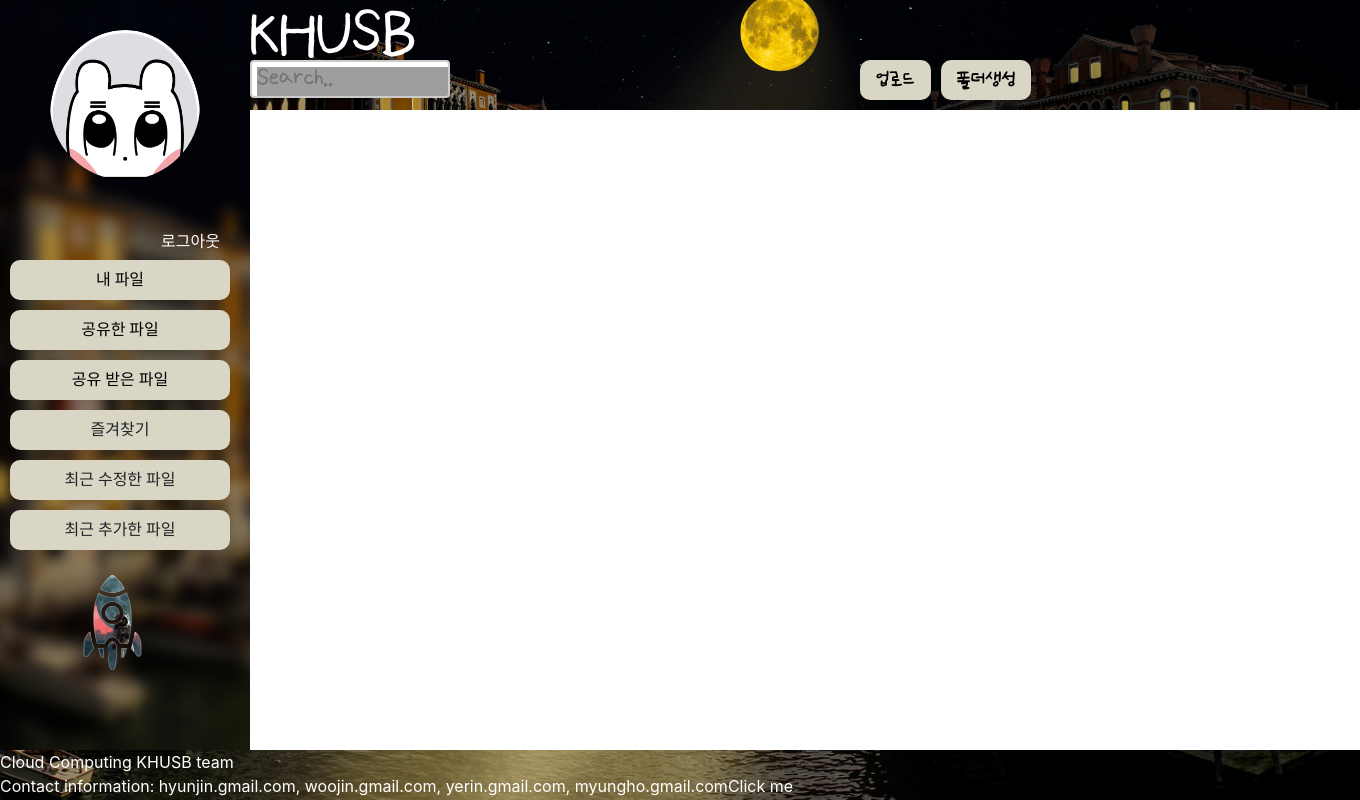
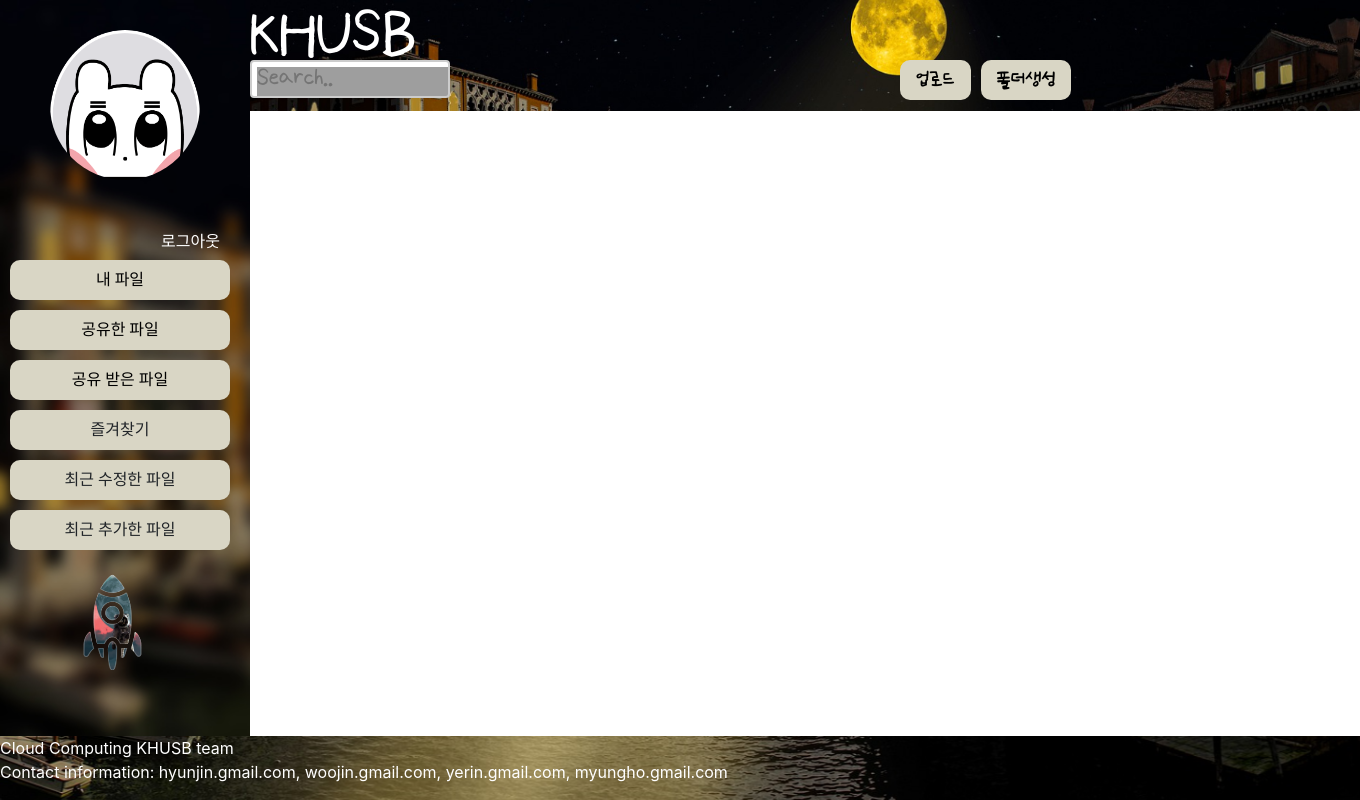
Before and after one commit to amdx1254/khusb, a Django app: template client/templates/client/base.html in a window 1360 px wide. Run offline with Django 3.2, Linux system fonts and the light colour scheme; the template is opened without the code that fills it, so the values that code supplies are empty; some web fonts are replaced; grey boxes are pictures that could not be loaded.

Commit message:
make UI better

```diff
--- a/client/static/css/login.css
+++ b/client/static/css/login.css
@@ -27,8 +27,9 @@ a {
 
 .white_box {
   display: grid;
-  margin-left: 360px;
-  margin-top: 100px;
+  top:50%; left:50%;
+  position:absolute;
+  transform:translate(-50%, -50%);
   width: 540px;
   height: 490px;
   grid-template-areas: "logo"
--- a/client/static/css/main.css
+++ b/client/static/css/main.css
@@ -21,7 +21,7 @@
                        "nav  path"
                        "nav  main"
                        "foot foot";
-  grid-template-rows: 110px 50px 1fr 50px;
+  grid-template-rows: 111px 50px 1fr 50px;
   grid-template-columns: 250px 1fr;
   background-color: white;
 }
@@ -36,7 +36,13 @@ body, html {
   background-image: url("main_image/blurred_nav.PNG");
   background-position: center;
   background-size: cover;
+  overflow: hidden;
+  position: fixed;
+  width: 250px;
+  height: 95%;
 }
+
+
 
 .main_page > header {
   grid-area: head;
@@ -44,16 +50,25 @@ body, html {
   background-position: center;
   background-size: cover;
   font-family: UhBeeKeongKeong;
+  position: fixed;
+  height: 111px;
+  width: 100%;
+  left: 250px;
 }
 
 .main_page > path {
   grid-area: path;
   background-image: url("main_image/path.png");
-  color: white;
+  background-color: white;
   padding-top: 15px;
+  position:fixed;
+  top:111px;
+  left: 250px;
+  width: 100%
 }
 
 .main_page > path p {
+  color: white;
   vertical-align: center;
   padding-left: 30px;
   font-family: DXStar;
@@ -62,8 +77,8 @@ body, html {
 .main_page > main {
   grid-area: main;
   background-color : white;
-  margin: 10px;
   border-radius: 10px;
+  top: 160px;
 }
 
 .main_page > footer {
@@ -71,6 +86,9 @@ body, html {
   color: white;
   background-image: url(main_image/footer_body.PNG);
   background-position: bottom;
+  position:fixed;
+  bottom:0;
+  width:100%;
 }
 
 .nav {
@@ -171,7 +189,7 @@ li a:hover {
   grid-template-areas: "logo logo logo"
                        "search space load";
   grid-template-rows: 60% 40%;
-  grid-template-columns: 600px 1fr 500px;
+  grid-template-columns: 200px 1fr 710px;
 }
 
 .header > logo {
@@ -364,3 +382,25 @@ body{
 .file {
     color: blue !important;
 }
+
+.table {
+   overflow-y: auto;
+   height: 100px;
+}
+
+.table thead th {
+  position: sticky;
+  top: 161px;
+}
+
+table  {
+  border-collapse: collapse;
+  width: 100%;
+}
+
+th, td {
+  padding: 8px 16px;
+}
+th {
+  background:#eee;
+}
--- a/client/templates/client/base.html
+++ b/client/templates/client/base.html
@@ -90,7 +90,7 @@
     {% endblock %}
     <footer>
         <p>Cloud Computing KHUSB team<br>
-            Contact information: hyunjin.gmail.com, woojin.gmail.com, yerin.gmail.com, myungho.gmail.com<span data-toggle=snackbar data-content="This is my awesome snackbar!">Click me</span></p>
+            Contact information: hyunjin.gmail.com, woojin.gmail.com, yerin.gmail.com, myungho.gmail.com</p>
     </footer>
 </div>
 
--- a/client/templates/client/main.html
+++ b/client/templates/client/main.html
@@ -16,8 +16,7 @@
     </ul>
 
     <table class="table" id="Table">
-
-        <tr>
+        <thead>
                 <th><input type="checkbox" id="allCheck"/></th>
                 <th>파일명&nbsp;<img class="sort-icon" src="{% static 'css/main_image/sort.png' %}" onclick="sortTable(0)">
                 </th>
@@ -25,7 +24,8 @@
                                      onclick="sortTable(1)"></th>
                 <th>파일 유형&nbsp;<img class="sort-icon" src="{% static 'css/main_image/sort.png' %}"/></th>
                 <th>중요&nbsp;<img class="sort-icon" src="{% static 'css/main_image/sort.png' %}" onclick="sortTable(2)"> </th>
-        </tr>
+        </thead>
+
         <tbody id="items">
         </tbody>
 
--- a/client/templates/client/register.html
+++ b/client/templates/client/register.html
@@ -15,8 +15,6 @@
                 <form method="post" enctype="multipart/form-data">
                     &nbsp;&nbsp;&nbsp;&nbsp;&nbsp;&nbsp;&nbsp;&nbsp;&nbsp;&nbsp;&nbsp;&nbsp;&nbsp;이름{% csrf_token %}<input type="text" name="name">
                     <br>
-                    &nbsp;&nbsp;&nbsp;&nbsp;&nbsp;&nbsp;&nbsp;생년월일{% csrf_token %}<input type="date" name="bday">
-                    <br>
                     &nbsp;&nbsp;&nbsp;&nbsp;&nbsp;&nbsp;&nbsp;&nbsp;&nbsp;&nbsp;이메일{% csrf_token %}{% csrf_token %}<input type="text" name="email">
                     <br>
                     &nbsp;&nbsp;&nbsp;&nbsp;&nbsp;&nbsp;&nbsp;비밀번호{% csrf_token %}<input type="password" name="password">
```
Lines whose indentation alone changed are shown as unchanged.
